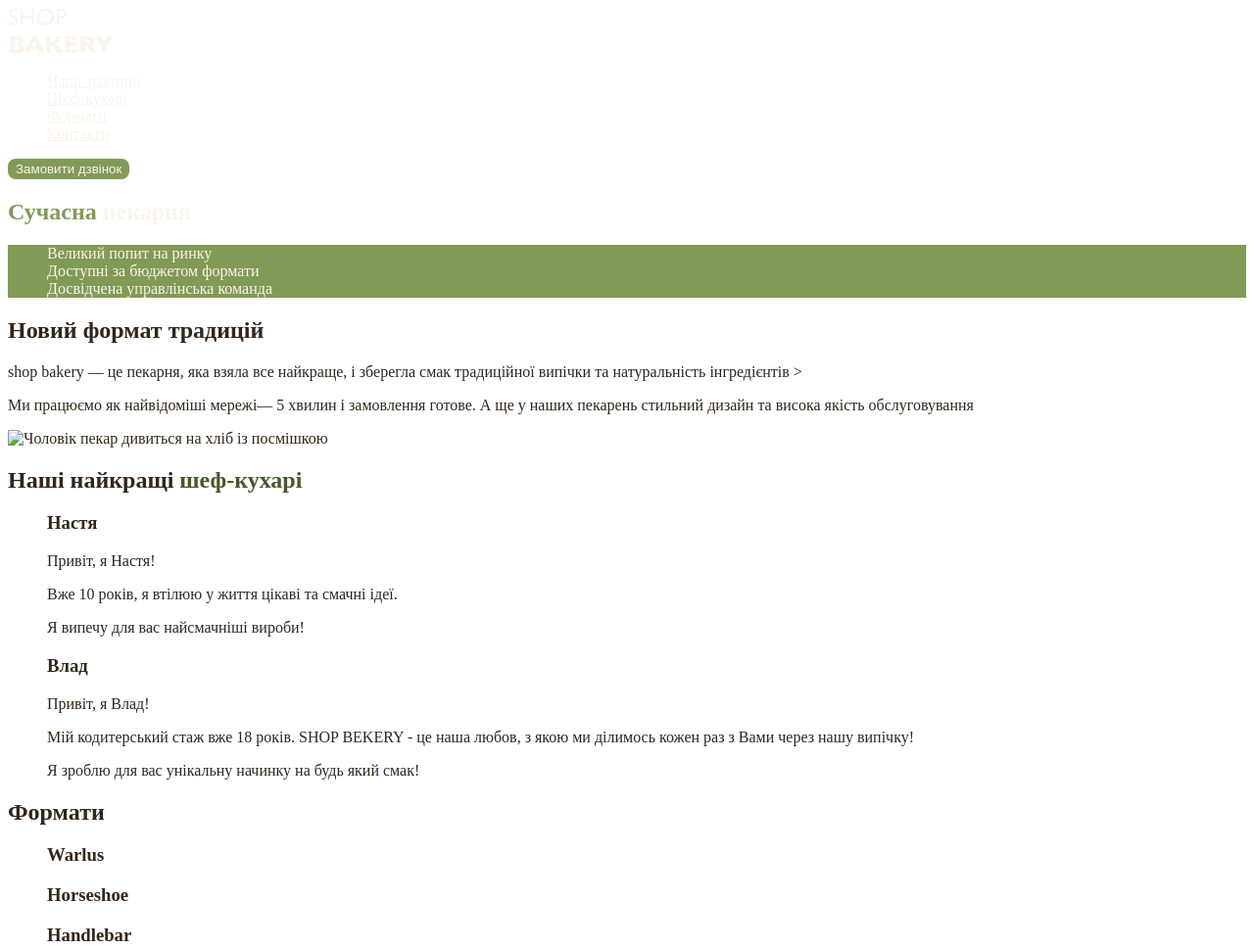
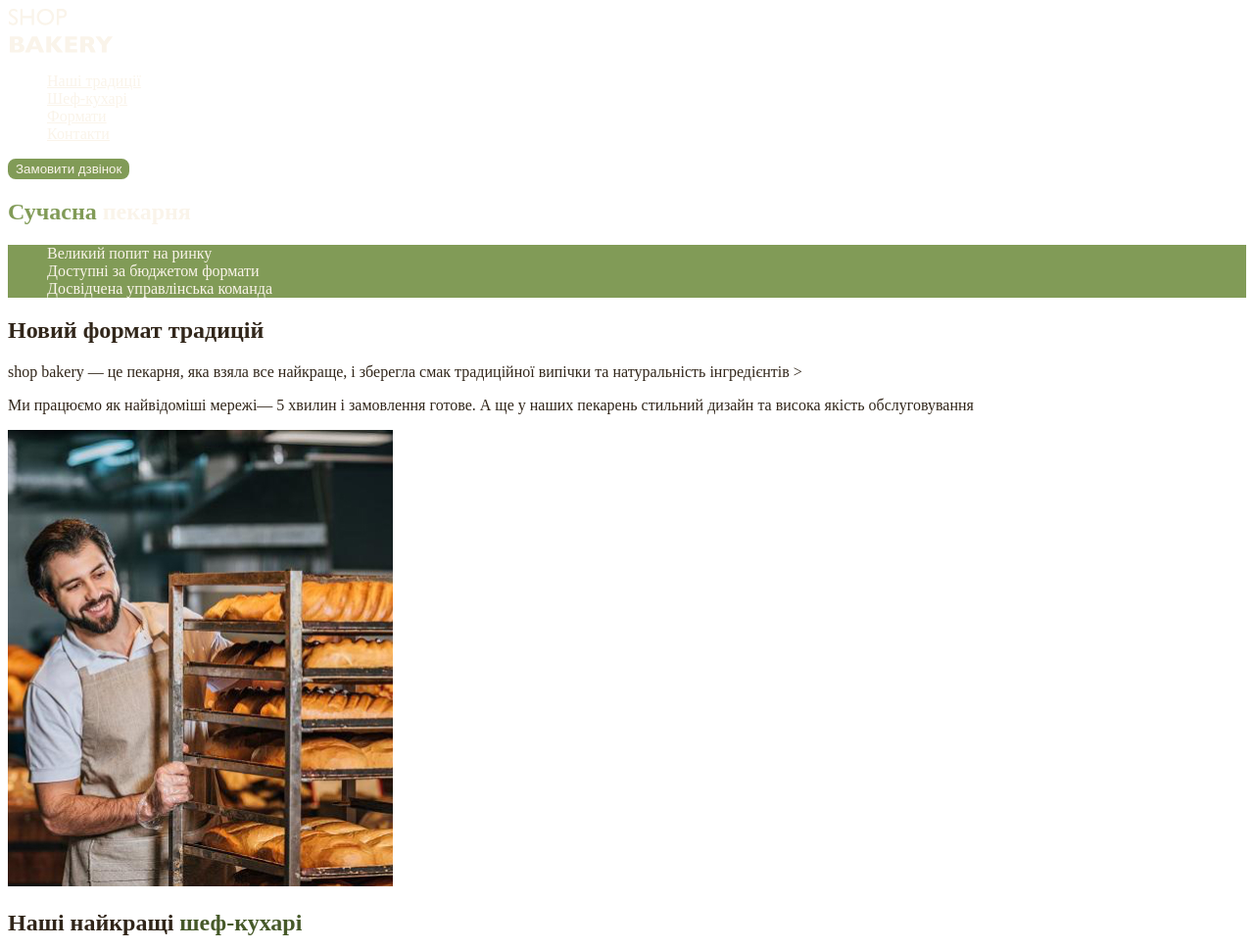
Before and after one commit to SviatoslavPoruchnyk/Genius-HTML-CSS, a plain HTML site: page index.html in a window 1280 px wide. Shown: the top 969 px of the page at 98% size. Drawn offline with Linux system fonts and the light colour scheme; files whose address does not match are found by name.

Commit message:
Add styles.css and css

```diff
--- a/index.html
+++ b/index.html
@@ -49,13 +49,15 @@
           стильний дизайн та висока якість обслуговування
         </p>
         <img
-          src="./Логотип/Baker-man.jpg"
+          src="./Logo/Baker-man.jpg"
           alt="Чоловік пекар дивиться на хліб із посмішкою"
         />
       </section>
       <!--Шеф кухарі-->
       <section id="cookers-section">
-        <h2 class="section-title">Наші найкращі <span class="accent"> шеф-кухарі </span></h2>
+        <h2 class="section-title">
+          Наші найкращі <span class="accent"> шеф-кухарі </span>
+        </h2>
         <ul>
           <li>
             <article>
```
